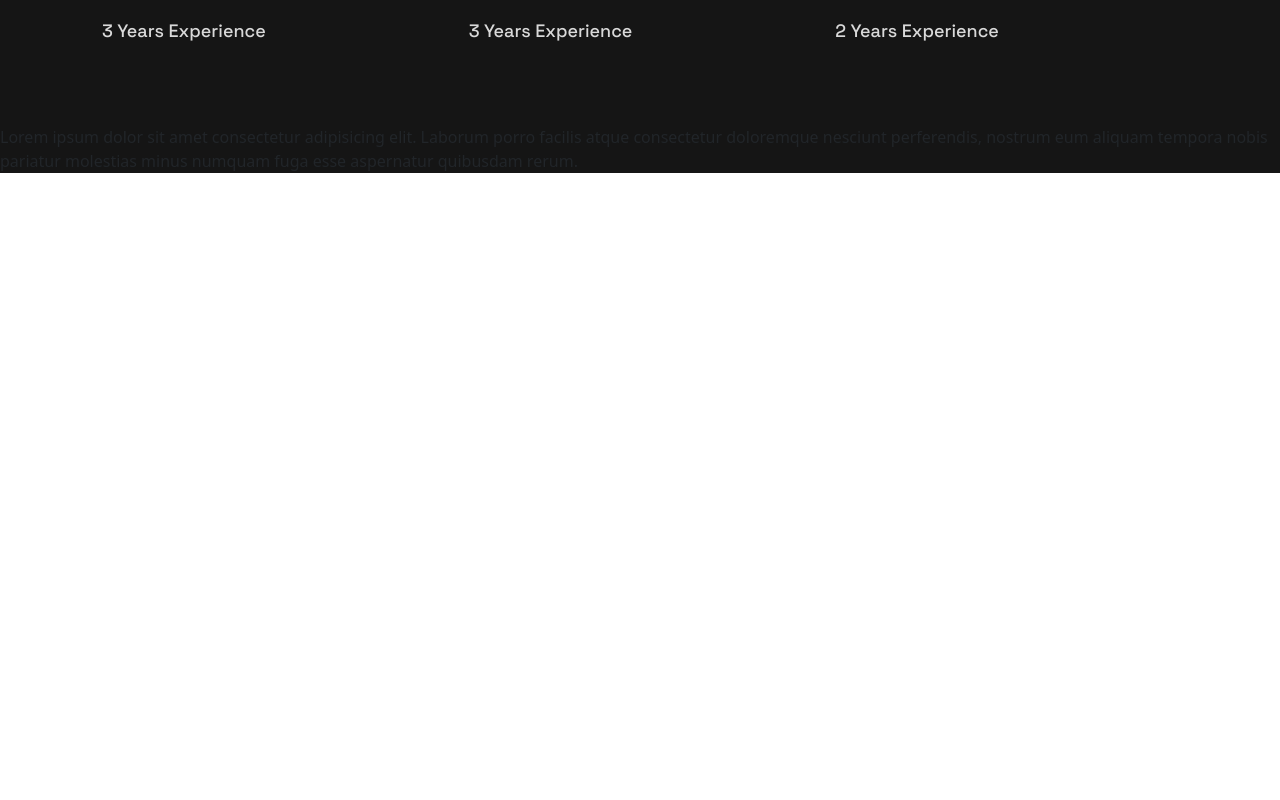
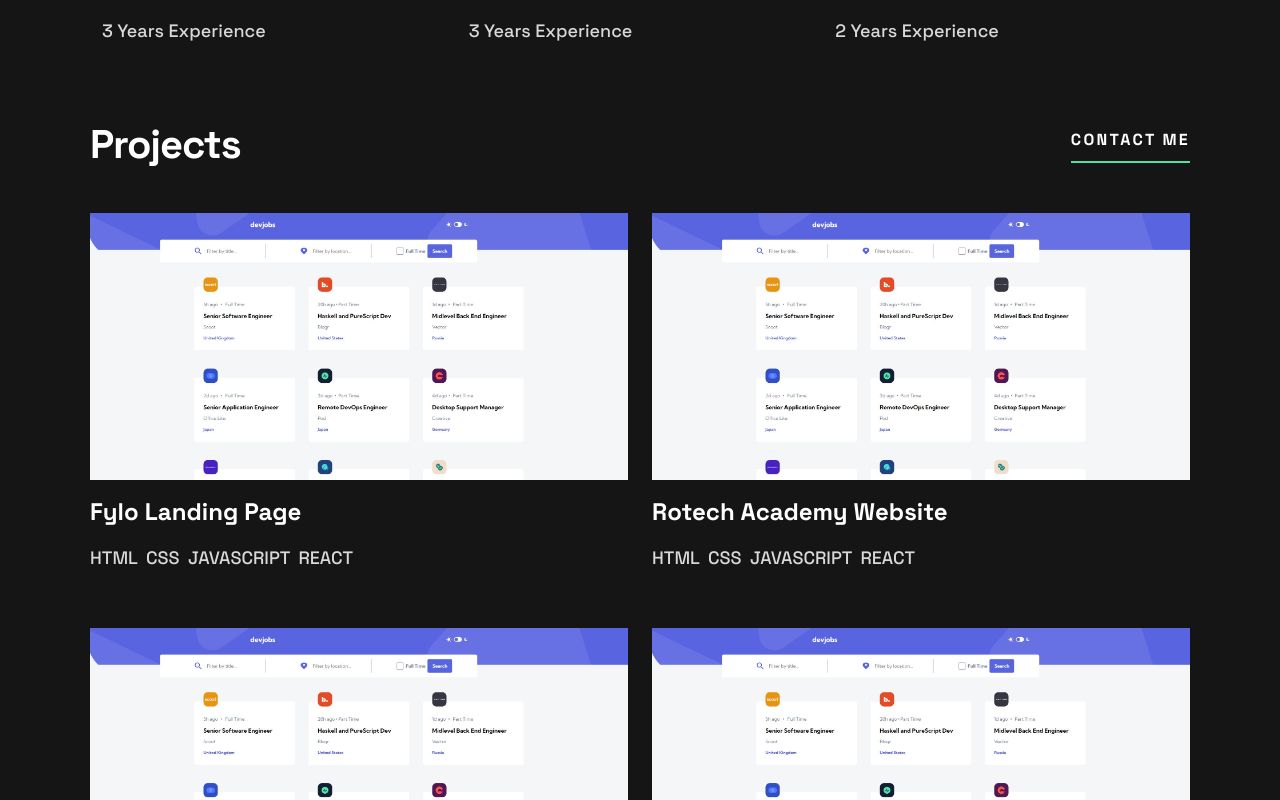
Before and after one commit to nathan-codes/single-page-portfolio-project, a React (Vite) app: page / in a window 1280 px wide. Shown: the part 787-1587 px from the top of the page. Before the commit the page ends 960 px from the top, so only its background shows below. Built offline with nearby package versions, Linux system fonts and the light colour scheme.

Commit message:
project cards with responsiveness

```diff
--- a/src/App.jsx
+++ b/src/App.jsx
@@ -1,10 +1,14 @@
 import "./App.css";
 import data from "./data.json";
+import projectData from "./projects.json"
 
 
+
+// Importing Components
 import Navbar from "./components/Navbar";
 import Intro from "./components/Intro";
 import Experience from "./components/Experience";
+import Projects from "./components/Projects";
 
 function App() {
   return (
@@ -12,7 +16,8 @@ function App() {
       <main className="container">
         <Navbar />
         <Intro />
-        <Experience skills={data}/>
+        <Experience skills={data} />
+        <Projects projects={projectData}/>
 
       </main>
 
--- /dev/null
+++ b/src/components/Button.css
@@ -0,0 +1,15 @@
+.Button {
+  text-decoration: none;
+  color: var(--white, #fff);
+  font-family: Space Grotesk;
+  font-size: 1rem;
+  font-style: normal;
+  font-weight: 700;
+  line-height: 1.625rem; /* 162.5% */
+  letter-spacing: 0.14288rem;
+  margin: 0;
+  padding-bottom: 8px;
+  border-bottom: 2px solid #4ee1a0;
+
+
+}
--- /dev/null
+++ b/src/components/Button.jsx
@@ -0,0 +1,11 @@
+import "./Button.css";
+
+function Button({ text }) {
+  return (
+    <a href="#" className="Button">
+      {text}
+    </a>
+  );
+}
+
+export default Button;
--- a/src/components/Experience.jsx
+++ b/src/components/Experience.jsx
@@ -4,9 +4,9 @@ function Experience({ skills }) {
   return (
     <section className="Experience container">
       <div className="row">
-        {skills.map((item) => {
+        {skills.map((item,index) => {
           return (
-            <div className="skill-card col col-12 col-md-6 col-lg-4">
+            <div className="skill-card col col-12 col-md-6 col-lg-4"key={index}  >
               <h2 className="skill-title">{item.skill}</h2>
               <p className="skill-experience">{item.experience}</p>
             </div>
--- a/src/components/Intro.css
+++ b/src/components/Intro.css
@@ -36,20 +36,6 @@
   margin: 1.2rem 0;
 }
 
-.contact-link {
-  text-decoration: none;
-  color: var(--white, #fff);
-  font-family: Space Grotesk;
-  font-size: 1rem;
-  font-style: normal;
-  font-weight: 700;
-  line-height: 1.625rem; /* 162.5% */
-  letter-spacing: 0.14288rem;
-  margin: 0;
-  padding-bottom: 8px;
-  border-bottom: 2px solid #4ee1a0;
-}
-
 /* Tablet Size */
 
 @media (min-width: 700px) {
@@ -58,6 +44,7 @@
   }
   .Intro .row {
     flex-direction: row;
+
   }
 
   .profileImage {
@@ -86,10 +73,6 @@
     line-height: 1.75rem; /* 155.556% */
     text-align: start;
   }
-
-  .contact-link {
-    align-self: flex-start;
-  }
 }
 
 /* Desktop Size */
@@ -103,10 +86,9 @@
     width: 27rem;
   }
 
-  .intro-description{
+  .intro-description {
     margin: 3rem 0;
     width: 60%;
-    align-self: start;
   }
 
 
--- a/src/components/Intro.jsx
+++ b/src/components/Intro.jsx
@@ -1,16 +1,22 @@
 import "./Intro.css";
 
 import profileImage from "../assets/nathan.jpg";
+import Button from "./Button";
 
 function Intro() {
   return (
     <section className="Intro">
-      <div className="container text-center">
+      <div className="container ">
         <div className="row">
-            <div className="col col-lg-7 d-flex flex-column align-items-center justify-content-center">
+          <div className=" col col-lg-7 d-flex flex-column align-items-start justify-content-center trial">
             <h1 className="intro-header ">
               Nice to meet you! I&apos;m
-                          <span style={{ borderBottom: "4px solid #4EE1A0", paddingLeft:"10px" }}>
+              <span
+                style={{
+                  borderBottom: "4px solid #4EE1A0",
+                  paddingLeft: "10px",
+                }}
+              >
                 Nathan Turkson.
               </span>
             </h1>
@@ -20,13 +26,14 @@ function Intro() {
               building accessible web apps that users love.
             </p>
 
-                <a href="#" className="contact-link ">
-                CONTACT ME
-                </a>
+            <Button text="CONTACT ME" />
           </div>
           <div className="col">
-
-            <img src={profileImage} alt="profile" className="profileImage img-fluid" />
+            <img
+              src={profileImage}
+              alt="profile"
+              className="profileImage img-fluid"
+            />
           </div>
         </div>
       </div>
--- /dev/null
+++ b/src/components/Projects.css
@@ -0,0 +1,54 @@
+.Projects {
+  /* border: 1px solid red; */
+}
+
+.projects-header {
+  color: var(--white, #fff);
+  font-family: Space Grotesk;
+  font-size: 2.5rem;
+  font-style: normal;
+  font-weight: 700;
+  line-height: 2.5rem;
+  letter-spacing: -0.071rem;
+  margin: 0;
+}
+
+.project-card {
+  margin: 1.5rem auto;
+}
+
+.project-stack {
+  color: var(--grey, #d9d9d9);
+  font-feature-settings: "clig" off, "liga" off;
+  font-family: Space Grotesk;
+  font-size: 1.125rem;
+  font-style: normal;
+  font-weight: 500;
+  line-height: 1.75rem; /* 155.556% */
+
+}
+
+.project-title {
+  color: var(--white, #fff);
+  font-feature-settings: "clig" off, "liga" off;
+  font-family: Space Grotesk;
+  font-size: 1.5rem;
+  font-style: normal;
+  font-weight: 700;
+  line-height: 2rem; /* 133.333% */
+}
+
+
+
+@media (min-width: 990px) {
+  .Projects {
+    max-width: 1100px;
+    margin: 0 auto;
+  }
+
+  .project-buttons {
+    display: none!important;
+}
+
+
+}
--- /dev/null
+++ b/src/components/Projects.jsx
@@ -0,0 +1,41 @@
+import "./Projects.css";
+import Button from "./Button";
+import devjobsImage from "../assets/project-1.jpg";
+
+function Projects({ projects }) {
+  return (
+    <section className="Projects">
+      <div className="d-flex justify-content-between align-items-center mb-4">
+        <h2 className="projects-header">Projects</h2>
+        <Button text="CONTACT ME" />
+      </div>
+
+      <div className="row">
+        {projects.map((project, index) => {
+          return (
+            <div className="project-card col col-12 col-md-6" key={index}>
+              <img src={devjobsImage} className="card-img-top" alt="..." />
+              <div className="card-body">
+                <h5 className="project-title my-3">{project.title}</h5>
+                <p className="project-stack my-2">
+                          {project.stack.map((tech) => {
+                              return <span className="me-1"> {tech} </span>;
+                          })}
+
+
+                </p>
+                      <div className="d-flex w-75 justify-content-between project-buttons">
+                         <Button text="VIEW PROJECT" />
+                          <Button text="VIEW CODE" />
+
+                </div>
+              </div>
+            </div>
+          );
+        })}
+      </div>
+    </section>
+  );
+}
+
+export default Projects;
--- a/src/index.css
+++ b/src/index.css
@@ -62,6 +62,10 @@ h6 {
 }
 
 :root {
- font-family: 'Dai Banna SIL', serif;
-color: #fff;
+  font-family: "Dai Banna SIL", serif;
 }
+
+body {
+  color: white;
+
+}
--- /dev/null
+++ b/src/projects.json
@@ -0,0 +1,34 @@
+[
+  {
+    "title": "Fylo Landing Page",
+    "stack": ["HTML", "CSS", "JAVASCRIPT", "REACT"],
+    "image": "null"
+  },
+  {
+    "title": "Rotech Academy Website",
+    "stack": ["HTML", "CSS", "JAVASCRIPT", "REACT"],
+    "image": "null"
+  },
+  {
+    "title": "Wack a Mole Game",
+    "stack": ["HTML", "CSS", "JAVASCRIPT", "REACT"],
+    "image": "null"
+  },
+  {
+    "title": "Center for Law Landing Page",
+    "stack": ["HTML", "CSS", "JAVASCRIPT", "REACT"],
+    "image": "null"
+  },
+  {
+    "title": "Devjobs Web Application",
+    "stack": ["HTML", "CSS", "JAVASCRIPT", "REACT"],
+    "image": "null"
+  },
+  {
+    "title": "Time Clock",
+    "stack": ["HTML", "CSS", "JAVASCRIPT", "REACT"],
+    "image": "null"
+  }
+
+
+]
```
Also changed, not shown: src/assets/project-1.jpg (added), src/components/Experience.css (line endings or trailing spaces). Lines whose indentation alone changed are shown as unchanged.
